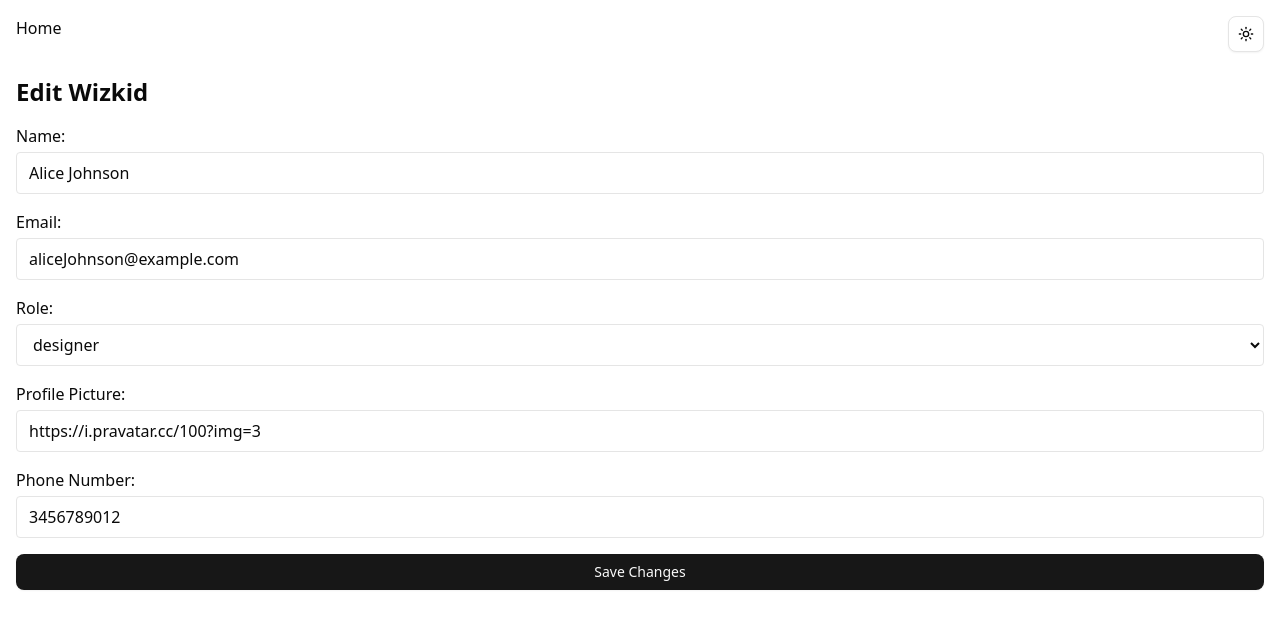
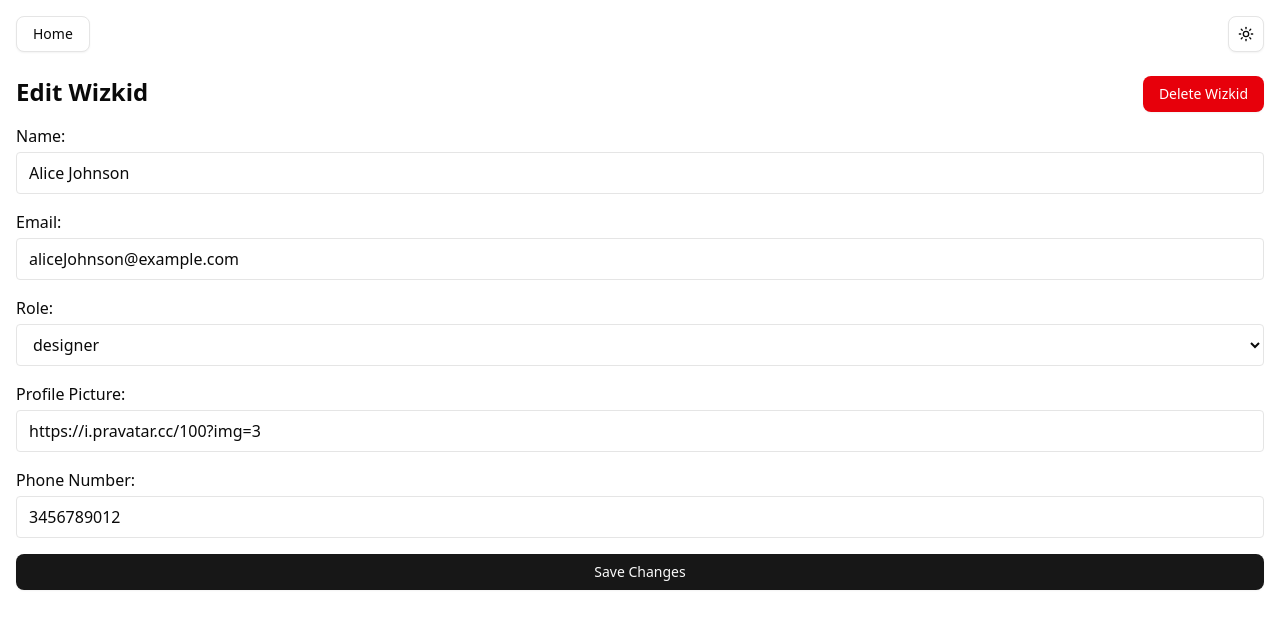
Before and after one commit to javadkhosravii/wizkids, a Next.js app: page /wizkid/-125df51bc in a window 1280 px wide. Shown: the top 628 px of the page. Built offline with nearby package versions, Linux system fonts and the light colour scheme.

Commit message:
features 4: add a button to delete the wizkid and fix the style

```diff
--- a/src/app/wizkid/[uid]/page.tsx
+++ b/src/app/wizkid/[uid]/page.tsx
@@ -8,6 +8,7 @@ import { RootState } from "@/redux/store";
 import { updateWizkid } from "@/redux/wizkidsSlice";
 import { Wizkid, roles } from "@/types/wizkids.type";
 import { Button } from "@/components/ui/button";
+import { deleteWizkid } from "@/redux/wizkidsSlice";
 
 export default function EditWizkidPage() {
   const { uid } = useParams() as { uid: string };
@@ -43,10 +44,19 @@ export default function EditWizkidPage() {
     dispatch(updateWizkid({ email: formData.email, data: formData }));
     router.push("/");
   };
+  const handleDelete = () => {
+    dispatch(deleteWizkid(formData.id));
+    router.push("/");
+  };
 
   return (
     <div className="container p-4">
-      <h1 className="text-2xl font-bold mb-4 text-current">Edit Wizkid</h1>
+      <div className="flex justify-between">
+        <h1 className="text-2xl font-bold mb-4 text-current">Edit Wizkid</h1>
+        <Button onClick={handleDelete} variant="destructive">
+          Delete Wizkid
+        </Button>
+      </div>
       <form onSubmit={handleSubmit} className="space-y-4">
         <div className="flex flex-col">
           <label className="mb-1 font-medium text-current">Name:</label>
--- a/src/components/layout/Header.tsx
+++ b/src/components/layout/Header.tsx
@@ -1,6 +1,7 @@
 import Link from "next/link";
 import React from "react";
 import { ModeToggle } from "./ThemeToggler";
+import { Button } from "@/components/ui/button";
 
 export default function Header() {
   return (
@@ -8,7 +9,9 @@ export default function Header() {
       <nav className="container flex justify-between h-full">
         <ul className="flex gap-4">
           <li>
-            <Link href="/">Home</Link>
+            <Link href="/">
+              <Button variant="outline">Home</Button>
+            </Link>
           </li>
         </ul>
         <ModeToggle />
--- a/src/components/pages/home/Wizkid.tsx
+++ b/src/components/pages/home/Wizkid.tsx
@@ -3,6 +3,7 @@ import { Card } from "@/components/ui/card";
 import Image from "next/image";
 import Link from "next/link";
 import React from "react";
+import { Button } from "@/components/ui/button";
 
 interface IProps {
   wizkid: Wizkid;
@@ -12,8 +13,8 @@ export default function WizkidComponent(props: IProps) {
   const { wizkid } = props;
   return (
     <Card className="px-4">
-      <Link href={`/wizkid/${wizkid.id}`}>
       <div className="prose" key={wizkid.email}>
+        <div className="flex justify-between">
           <div className="flex items-center gap-2">
             <Image
               width="50"
@@ -23,6 +24,10 @@ export default function WizkidComponent(props: IProps) {
               alt={wizkid.name}
             />
             <h3 className="!m-0">{wizkid.name}</h3>
+          </div>
+          <Link href={`/wizkid/${wizkid.id}`}>
+            <Button>View Profile</Button>
+          </Link>
         </div>
         <p>
           <b>Email:</b> {wizkid.email}
@@ -35,7 +40,6 @@ export default function WizkidComponent(props: IProps) {
           <b>Phone Number:</b> {wizkid.phoneNumber}
         </p>
       </div>
-      </Link>
     </Card>
   );
 }
--- a/src/redux/wizkidsSlice.ts
+++ b/src/redux/wizkidsSlice.ts
@@ -39,10 +39,14 @@ const wizkidsSlice = createSlice({
         state.list[index] = { ...state.list[index], ...data };
       }
     },
+    deleteWizkid: (state, action: PayloadAction<string>) => {
+      // Filter using the id property
+      state.list = state.list.filter((wizkid) => wizkid.id !== action.payload);
+    },
   },
 });
 
-export const { addWizkid, updateWizkid } = wizkidsSlice.actions;
+export const { addWizkid, updateWizkid, deleteWizkid } = wizkidsSlice.actions;
 export default wizkidsSlice.reducer;
 
 function hashEmail(email: string) {
```
Lines whose indentation alone changed are shown as unchanged.
